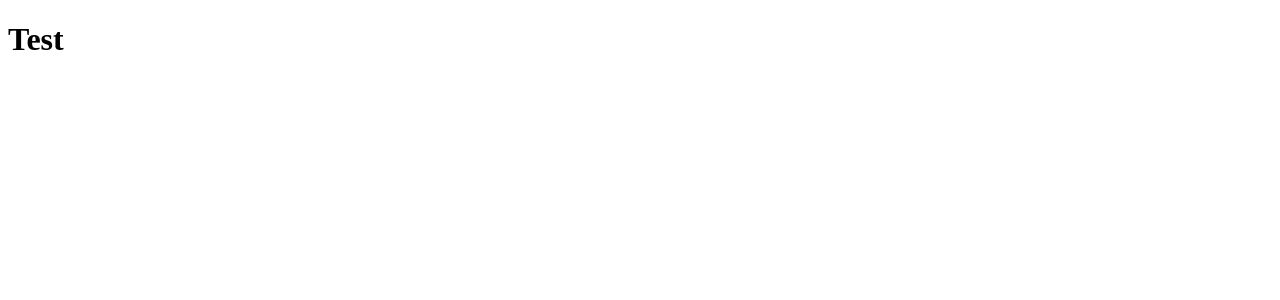
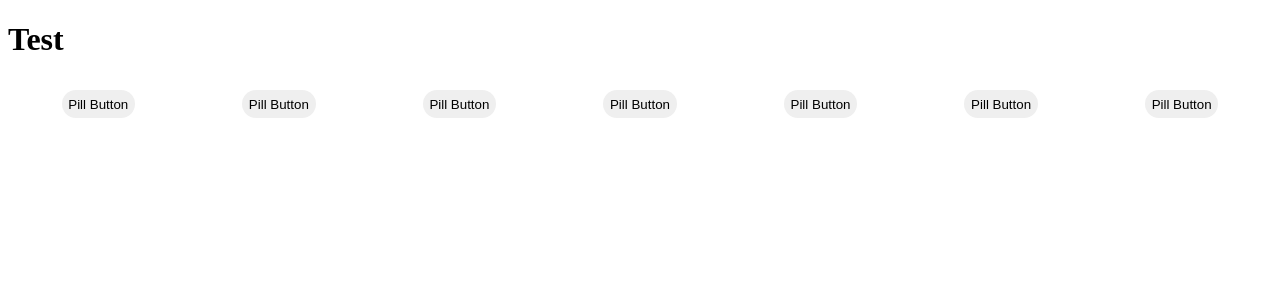
Before and after one commit to Weezah-Traction/traction, a SvelteKit app: page / in a window 1280 px wide. Shown: the top 300 px of the page. Built offline with nearby package versions, Linux system fonts and the light colour scheme.

Commit message:
issues selector and pill button styling
issues selector and pill button styling

```diff
--- a/src/lib/PillButton.svelte
+++ b/src/lib/PillButton.svelte
@@ -7,7 +7,9 @@
 
 <style>
     button{
-        padding: 1em;
+        padding: .5em;
         border-radius: 5em;
+        border: none;
+        margin: 10px;
     }
 </style>
--- /dev/null
+++ b/src/lib/PostRunBodyCheck.svelte
@@ -0,0 +1,25 @@
+<script>
+    import PillButton from './PillButton.svelte' ;
+
+</script>
+
+<slot>
+    <li>
+        <PillButton></PillButton>
+        <PillButton></PillButton>
+        <PillButton></PillButton>
+        <PillButton></PillButton>
+        <PillButton></PillButton>
+        <PillButton></PillButton>
+        <PillButton></PillButton>
+    </li>
+</slot>
+
+<style>
+    li{
+        display: flex;
+        flex-direction: row;
+        flex-wrap: wrap;
+        justify-content: space-around;
+    }
+</style>
--- a/src/routes/+page.svelte
+++ b/src/routes/+page.svelte
@@ -1 +1,6 @@
+<script>
+	import PostRunBodyCheck from "../lib/PostRunBodyCheck.svelte";
+
+</script>
 <h1>Test</h1>
+<PostRunBodyCheck></PostRunBodyCheck>
```
